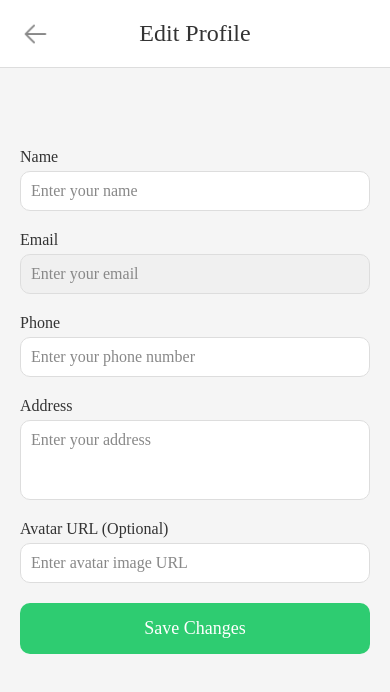
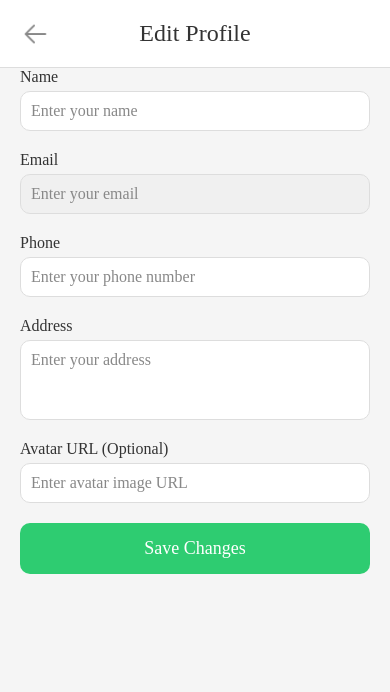
Before and after one commit to Patilritik/Flaura-App, a React Native app in the folder PlantApp/: screen /EditProfileScreen in a window 390 px wide. Shown: the top 692 px of the page. Built offline with nearby package versions, Linux system fonts and the light colour scheme.

Commit message:
feat: add StatusBar handling and improve keyboard avoidance in screens

```diff
--- a/PlantApp/App.tsx
+++ b/PlantApp/App.tsx
@@ -34,6 +34,7 @@ import CartScreen from './screens/CartScreen';
 import UserProfile from './screens/UserProfile';
 import EditProfileScreen from './screens/EditProfileScreen';
 import { SafeAreaProvider } from "react-native-safe-area-context";
+import { StatusBar } from 'react-native';
 
 const Stack = createStackNavigator();
 
@@ -67,6 +68,7 @@ function App() {
     <GestureHandlerRootView style={{ flex: 1 }}>
       <NavigationContainer>
         <ToastManager />
+        <StatusBar barStyle="dark-content" backgroundColor="#ffffff" />
         <Stack.Navigator
           initialRouteName="Login"
           screenOptions={{
--- a/PlantApp/screens/EditProfileScreen.jsx
+++ b/PlantApp/screens/EditProfileScreen.jsx
@@ -10,6 +10,9 @@ import {
   Image,
   ActivityIndicator,
   Alert,
+  StatusBar,
+  KeyboardAvoidingView,
+  Platform
 } from 'react-native';
 import { useNavigation, useRoute } from '@react-navigation/native';
 import axios from 'axios';
@@ -95,7 +98,17 @@ const EditProfileScreen = () => {
         <Text style={styles.headerText}>Edit Profile</Text>
       </View>
 
-      <ScrollView contentContainerStyle={styles.scrollContent}>
+<KeyboardAvoidingView
+      style={{ flex: 1 }}
+      behavior={Platform.OS === 'ios' ? 'padding' : 'height'}
+      keyboardVerticalOffset={Platform.select({ ios: 80, android: (StatusBar.currentHeight || 0) + 60 })}
+     >
+
+       <ScrollView
+        contentContainerStyle={styles.scrollContent}
+        keyboardShouldPersistTaps="handled"
+        showsVerticalScrollIndicator={false}
+       >
         <View style={styles.formContainer}>
           {/* Name Input */}
           <View style={styles.inputContainer}>
@@ -176,12 +189,14 @@ const EditProfileScreen = () => {
 
         <View style={styles.bottomSpacer} />
       </ScrollView>
+    </KeyboardAvoidingView>
     </SafeAreaView>
   );
 };
 
 const styles = StyleSheet.create({
   container: {
+      marginTop: StatusBar.currentHeight,
     flex: 1,
     backgroundColor: '#f5f5f5',
   },
@@ -211,7 +226,8 @@ const styles = StyleSheet.create({
   },
   scrollContent: {
     paddingHorizontal: 20,
-    paddingTop: 80, // Adjusted for header height
+    paddingTop: StatusBar.currentHeight , // Adjusted for header height
+    paddingBottom: 40,
   },
   formContainer: {
     width: '100%',
--- a/PlantApp/screens/HomeScreen.jsx
+++ b/PlantApp/screens/HomeScreen.jsx
@@ -10,6 +10,7 @@ import {
   TouchableOpacity,
   Alert,
   SafeAreaView,
+  StatusBar,
 } from 'react-native';
 import axios from 'axios';
 import API_BASE_URL from '../apiConfig';
@@ -315,6 +316,7 @@ const styles = StyleSheet.create({
     paddingBottom: 100, // Ensure content is not hidden under bottom nav
   },
   searchContainer: {
+    marginTop: StatusBar.currentHeight,
     marginBottom: 20,
   },
   searchHeader: {
--- a/PlantApp/screens/UserProfile.jsx
+++ b/PlantApp/screens/UserProfile.jsx
@@ -9,6 +9,7 @@ import {
   ActivityIndicator,
   TouchableOpacity,
   ScrollView,
+  StatusBar,
 } from 'react-native';
 import API_BASE_URL from '../apiConfig';
 import AsyncStorage from '@react-native-async-storage/async-storage';
@@ -79,6 +80,14 @@ const UserProfile = () => {
     navigation.navigate('EditProfileScreen', { userDetails }); // Replace with your edit profile screen route
   };
 
+  const handleBackPress = () => {
+    if (navigation.canGoBack()) {
+      navigation.goBack();
+    } else {
+      navigation.navigate('HomeScreen'); // Navigate to home if no back history
+    }
+  };
+
   useFocusEffect(
     React.useCallback(() => {
       getUserDetails();
@@ -89,7 +98,7 @@ const UserProfile = () => {
     <SafeAreaView style={styles.container}>
       <View style={styles.header}>
         <TouchableOpacity
-          onPress={() => navigation.goBack()}
+          onPress={handleBackPress}
           style={styles.backButton}>
           <Image
             source={require('../assets/back_arrow_icon.png')}
@@ -160,6 +169,7 @@ const UserProfile = () => {
 
 const styles = StyleSheet.create({
   container: {
+    marginTop: StatusBar.currentHeight,
     flex: 1,
     backgroundColor: '#f5f5f5',
   },
```
